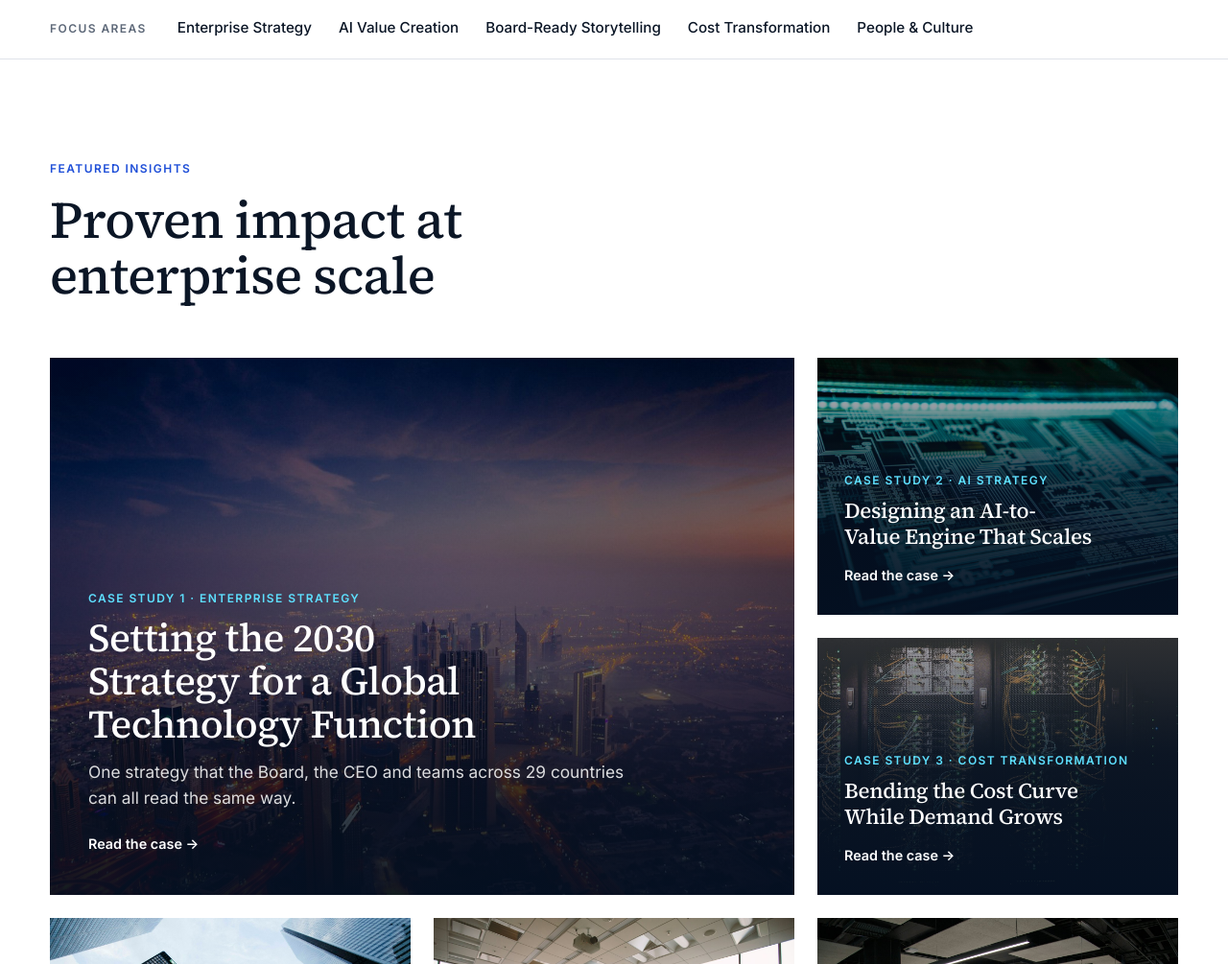
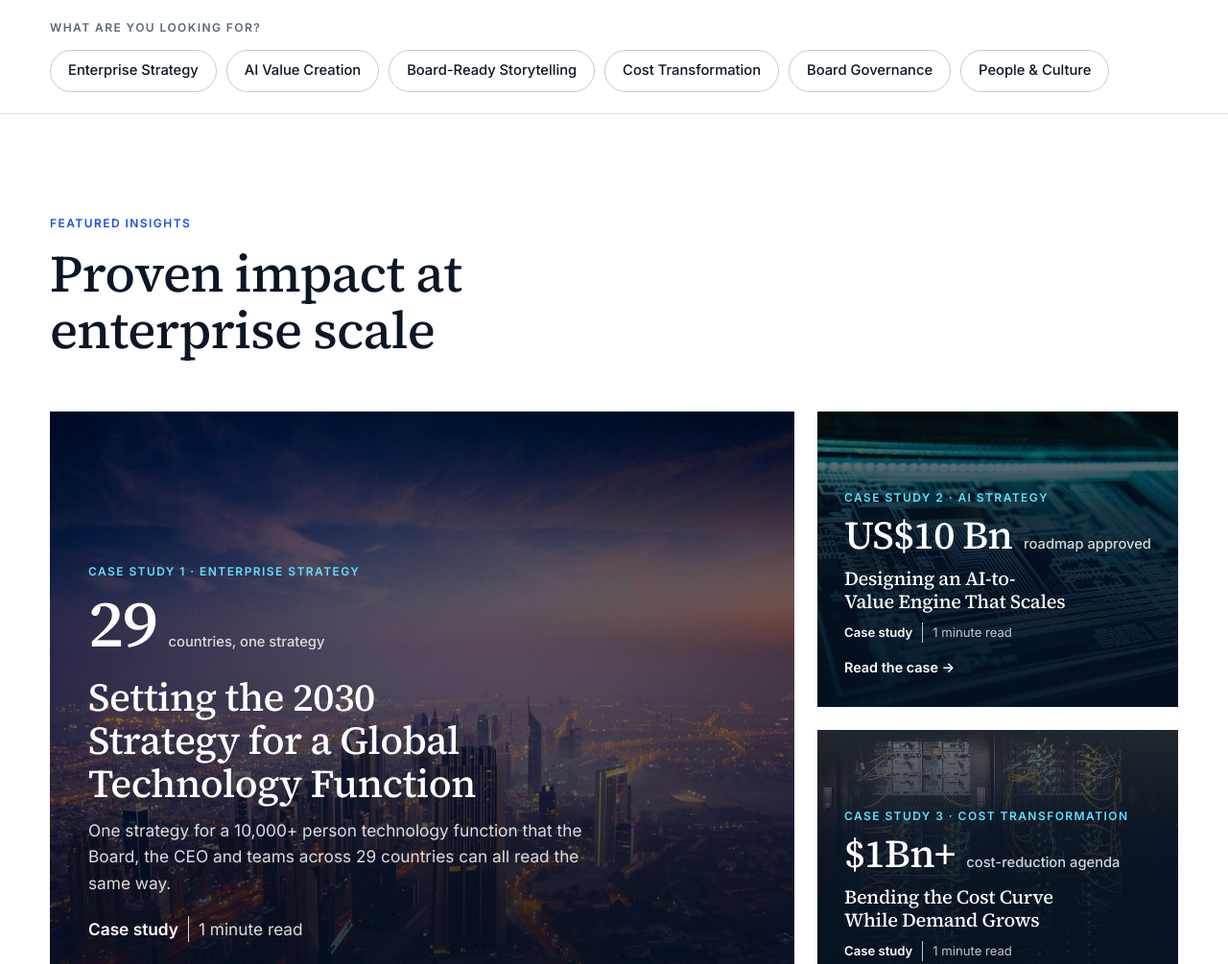
Before and after one commit to pg19-stack/PGs-Portfolio, a plain HTML site: page index.html in a window 1280 px wide. Shown: the part 851-1856 px from the top of the page at 96% size. Drawn offline with Linux system fonts and the light colour scheme.

Commit message:
Preview: number-first case cards, reading times and clickable focus areas
Co-Authored-By: Claude Fable 5.2 <noreply@anthropic.com>
Claude-Session: https://claude.ai/code/session_0145hGu89y2Ku2LXimfxnxXy

```diff
--- a/index.html
+++ b/index.html
@@ -78,13 +78,14 @@
     <!-- Topic bar -->
     <div class="topics">
         <div class="container topics-inner">
-            <span class="topics-label">Focus areas</span>
+            <span class="topics-label">What are you looking for?</span>
             <ul>
-                <li>Enterprise Strategy</li>
-                <li>AI Value Creation</li>
-                <li>Board-Ready Storytelling</li>
-                <li>Cost Transformation</li>
-                <li>People & Culture</li>
+                <li><a href="#case-1" data-case="case-1">Enterprise Strategy</a></li>
+                <li><a href="#case-2" data-case="case-2">AI Value Creation</a></li>
+                <li><a href="#case-4" data-case="case-4">Board-Ready Storytelling</a></li>
+                <li><a href="#case-3" data-case="case-3">Cost Transformation</a></li>
+                <li><a href="#case-5" data-case="case-5">Board Governance</a></li>
+                <li><a href="#case-6" data-case="case-6">People & Culture</a></li>
             </ul>
         </div>
     </div>
@@ -101,8 +102,10 @@
                     <img src="assets/img/city-night.jpg" alt="" width="1500" height="900" loading="lazy">
                     <div class="insight-body">
                         <p class="kicker">Case Study 1 &middot; Enterprise strategy</p>
+                        <p class="impact"><strong>29</strong> <span>countries, one strategy</span></p>
                         <h3>Setting the 2030 Strategy for a Global Technology Function</h3>
-                        <p>One strategy that the Board, the CEO and teams across 29 countries can all read the same way.</p>
+                        <p>One strategy for a 10,000+ person technology function that the Board, the CEO and teams across 29 countries can all read the same way.</p>
+                        <p class="card-meta"><span>Case study</span><span>1 minute read</span></p>
                         <span class="read-more">Read the case <span aria-hidden="true">&rarr;</span></span>
                     </div>
                 </a>
@@ -110,7 +113,9 @@
                     <img src="assets/img/circuit.jpg" alt="" width="1500" height="900" loading="lazy">
                     <div class="insight-body">
                         <p class="kicker">Case Study 2 &middot; AI strategy</p>
+                        <p class="impact"><strong>US$10 Bn</strong> <span>roadmap approved</span></p>
                         <h3>Designing an AI-to-Value Engine That Scales</h3>
+                        <p class="card-meta"><span>Case study</span><span>1 minute read</span></p>
                         <span class="read-more">Read the case <span aria-hidden="true">&rarr;</span></span>
                     </div>
                 </a>
@@ -118,7 +123,9 @@
                     <img src="assets/img/datacentre.jpg" alt="" width="1500" height="900" loading="lazy">
                     <div class="insight-body">
                         <p class="kicker">Case Study 3 &middot; Cost transformation</p>
+                        <p class="impact"><strong>$1Bn+</strong> <span>cost-reduction agenda</span></p>
                         <h3>Bending the Cost Curve While Demand Grows</h3>
+                        <p class="card-meta"><span>Case study</span><span>1 minute read</span></p>
                         <span class="read-more">Read the case <span aria-hidden="true">&rarr;</span></span>
                     </div>
                 </a>
@@ -126,7 +133,9 @@
                     <div class="insight-img"><img src="assets/img/towers.jpg" alt="" width="1500" height="900" loading="lazy"></div>
                     <div class="insight-body">
                         <p class="kicker">Case Study 4 &middot; Executive narrative</p>
+                        <p class="impact"><strong>5-7</strong> <span>priorities, one storyline</span></p>
                         <h3>Building an Enterprise Narrative Executives Can Repeat</h3>
+                        <p class="card-meta"><span>Case study</span><span>1 minute read</span></p>
                         <span class="read-more">Read the case <span aria-hidden="true">&rarr;</span></span>
                     </div>
                 </a>
@@ -134,7 +143,9 @@
                     <div class="insight-img"><img src="assets/img/boardroom.jpg" alt="" width="1500" height="900" loading="lazy"></div>
                     <div class="insight-body">
                         <p class="kicker">Case Study 5 &middot; Governance</p>
+                        <p class="impact"><strong>6</strong> <span>annual Board cycles owned</span></p>
                         <h3>Board Governance &amp; Human Resources Committee</h3>
+                        <p class="card-meta"><span>Case study</span><span>1 minute read</span></p>
                         <span class="read-more">Read the case <span aria-hidden="true">&rarr;</span></span>
                     </div>
                 </a>
@@ -142,7 +153,9 @@
                     <div class="insight-img"><img src="assets/img/office.jpg" alt="" width="1500" height="900" loading="lazy"></div>
                     <div class="insight-body">
                         <p class="kicker">Case Study 6 &middot; People &amp; culture</p>
+                        <p class="impact"><strong>2,000+</strong> <span>employees in the redesign</span></p>
                         <h3>Culture, Vision &amp; Workforce Readiness</h3>
+                        <p class="card-meta"><span>Case study</span><span>1 minute read</span></p>
                         <span class="read-more">Read the case <span aria-hidden="true">&rarr;</span></span>
                     </div>
                 </a>
@@ -307,7 +320,7 @@
                 </header>
                 <div class="case-grid">
                     <div class="case-side">
-                        <p class="case-lede"><span class="label">The Challenge</span>A global Technology & Operations function needs one strategy that the Board, the CEO and teams across 29 countries can all read the same way.</p>
+                        <p class="case-lede"><span class="label">The Challenge</span>A 10,000+ person Technology & Operations function needs one strategy that the Board, the CEO and teams across 29 countries can all read the same way.</p>
                         <div class="metrics">
                             <div class="metric">
                                 <span class="metric-value">2030</span>
@@ -743,7 +756,7 @@
                             <span class="tl-date">May 2026 – Present</span>
                             <div>
                                 <h4>Senior Manager, Strategy & Initiatives, Transformation & Chief Operating Office</h4>
-                                <p>Strategy lead and people manager for a global Technology & Operations function. FY2030 strategy, Board and executive communications, cost transformation.</p>
+                                <p>Strategy lead and people manager for a 10,000+ person Technology & Operations function. FY2030 strategy, Board and executive communications, cost transformation.</p>
                             </div>
                         </li>
                         <li class="reveal">
--- a/style.css
+++ b/style.css
@@ -145,12 +145,18 @@ h4 { font-family: var(--sans); color: var(--ink); font-weight: 600; font-size: 1
 .stat dt { font-family: var(--serif); font-size: clamp(2rem, 3.6vw, 3rem); line-height: 1.1; }
 .stat dd { color: rgba(255,255,255,.78); font-size: 0.88rem; margin-top: 6px; max-width: 24ch; }
 
-/* Topic bar */
+/* Topic bar: clickable focus areas */
 .topics { border-bottom: 1px solid var(--line); }
-.topics-inner { display: flex; flex-wrap: wrap; align-items: center; gap: 12px 32px; padding-top: 20px; padding-bottom: 20px; }
+.topics-inner { display: flex; flex-wrap: wrap; align-items: center; gap: 14px 28px; padding-top: 22px; padding-bottom: 22px; }
 .topics-label { color: var(--muted); }
-.topics ul { display: flex; flex-wrap: wrap; gap: 8px 28px; }
-.topics li { font-weight: 500; color: var(--ink); font-size: 0.95rem; }
+.topics ul { display: flex; flex-wrap: wrap; gap: 10px; }
+.topics li a {
+    display: inline-block; padding: 9px 18px;
+    border: 1px solid #c3cad6; border-radius: 999px;
+    font-weight: 500; color: var(--ink); font-size: 0.92rem;
+    transition: background-color .2s, color .2s, border-color .2s;
+}
+.topics li a:hover { background: var(--navy); border-color: var(--navy); color: #fff; }
 
 /* ============================================
    Sections
@@ -180,14 +186,14 @@ h4 { font-family: var(--sans); color: var(--ink); font-weight: 600; font-size: 1
 
 /* Photo-overlay cards (lead + two tall) */
 .insight-lead, .insight-tall { overflow: hidden; background: var(--navy); color: #fff; justify-content: flex-end; isolation: isolate; }
-.insight-lead { grid-column: span 4; grid-row: span 2; min-height: 560px; }
-.insight-tall { grid-column: span 2; min-height: 268px; }
+.insight-lead { grid-column: span 4; grid-row: span 2; min-height: 640px; }
+.insight-tall { grid-column: span 2; min-height: 308px; }
 .insight-lead > img, .insight-tall > img { position: absolute; inset: 0; z-index: -2; }
 .insight-lead::after, .insight-tall::after {
     content: ''; position: absolute; inset: 0; z-index: -1;
     background: linear-gradient(0deg, rgba(4,16,34,.94) 0%, rgba(4,16,34,.55) 45%, rgba(4,16,34,.05) 100%);
 }
-.insight-tall::after { background: linear-gradient(0deg, rgba(4,16,34,.96) 0%, rgba(4,16,34,.78) 55%, rgba(4,16,34,.15) 100%); }
+.insight-tall::after { background: linear-gradient(0deg, rgba(4,16,34,.96) 0%, rgba(4,16,34,.84) 65%, rgba(4,16,34,.4) 100%); }
 .insight-lead .insight-body, .insight-tall .insight-body { padding: 28px; }
 .insight-lead .insight-body { padding: 40px; max-width: 640px; }
 .insight-lead h3, .insight-tall h3, .insight-lead:hover h3, .insight-tall:hover h3 { color: #fff; }
@@ -195,6 +201,22 @@ h4 { font-family: var(--sans); color: var(--ink); font-weight: 600; font-size: 1
 .insight-lead p:not(.kicker) { font-size: 1.08rem; color: rgba(255,255,255,.85); margin-bottom: 20px; }
 .insight-lead .kicker, .insight-tall .kicker { color: var(--cyan); }
 .insight-lead .read-more, .insight-tall .read-more { color: #fff; }
+
+/* Number-first cards + type and reading time */
+.impact { display: flex; flex-wrap: wrap; align-items: baseline; gap: 4px 12px; margin-bottom: 12px; }
+.impact strong { font-family: var(--serif); font-weight: 500; font-size: clamp(2.1rem, 3.2vw, 2.9rem); line-height: 1; color: var(--navy); letter-spacing: -0.02em; }
+.impact span { font-size: 0.92rem; font-weight: 500; color: var(--muted); }
+.insight-lead .impact strong, .insight-tall .impact strong { color: #fff; }
+.insight-lead .impact span, .insight-tall .impact span { color: rgba(255,255,255,.82); }
+.insight-lead .impact strong { font-size: clamp(3rem, 5.4vw, 4.6rem); }
+.insight-lead .impact { margin-bottom: 18px; }
+.card-meta { display: flex; gap: 10px; font-size: 0.82rem; color: var(--muted); margin-bottom: 12px; }
+.card-meta span:first-child { font-weight: 600; color: var(--ink); }
+.card-meta span + span { padding-left: 10px; border-left: 1px solid currentColor; }
+.insight-lead .card-meta, .insight-tall .card-meta { color: rgba(255,255,255,.75); }
+.insight-lead .card-meta span:first-child, .insight-tall .card-meta span:first-child { color: #fff; }
+.insight:not(.insight-lead):not(.insight-tall) h3 { font-size: 1.3rem; }
+.insight-tall h3 { font-size: 1.25rem; margin-bottom: 10px; }
 
 /* Statement */
 .statement { background: var(--paper); padding: 104px 0 96px; border-top: 1px solid var(--line); }
```
